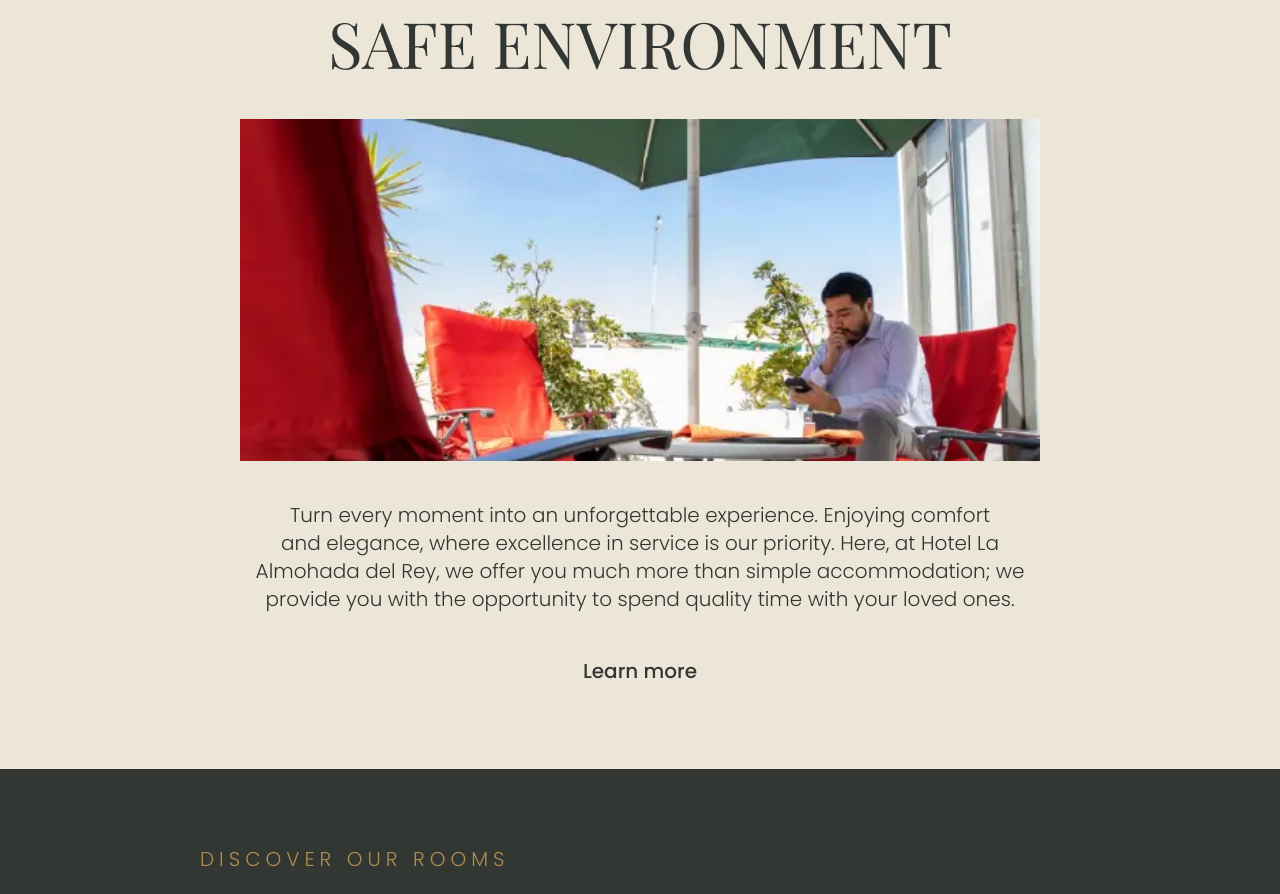
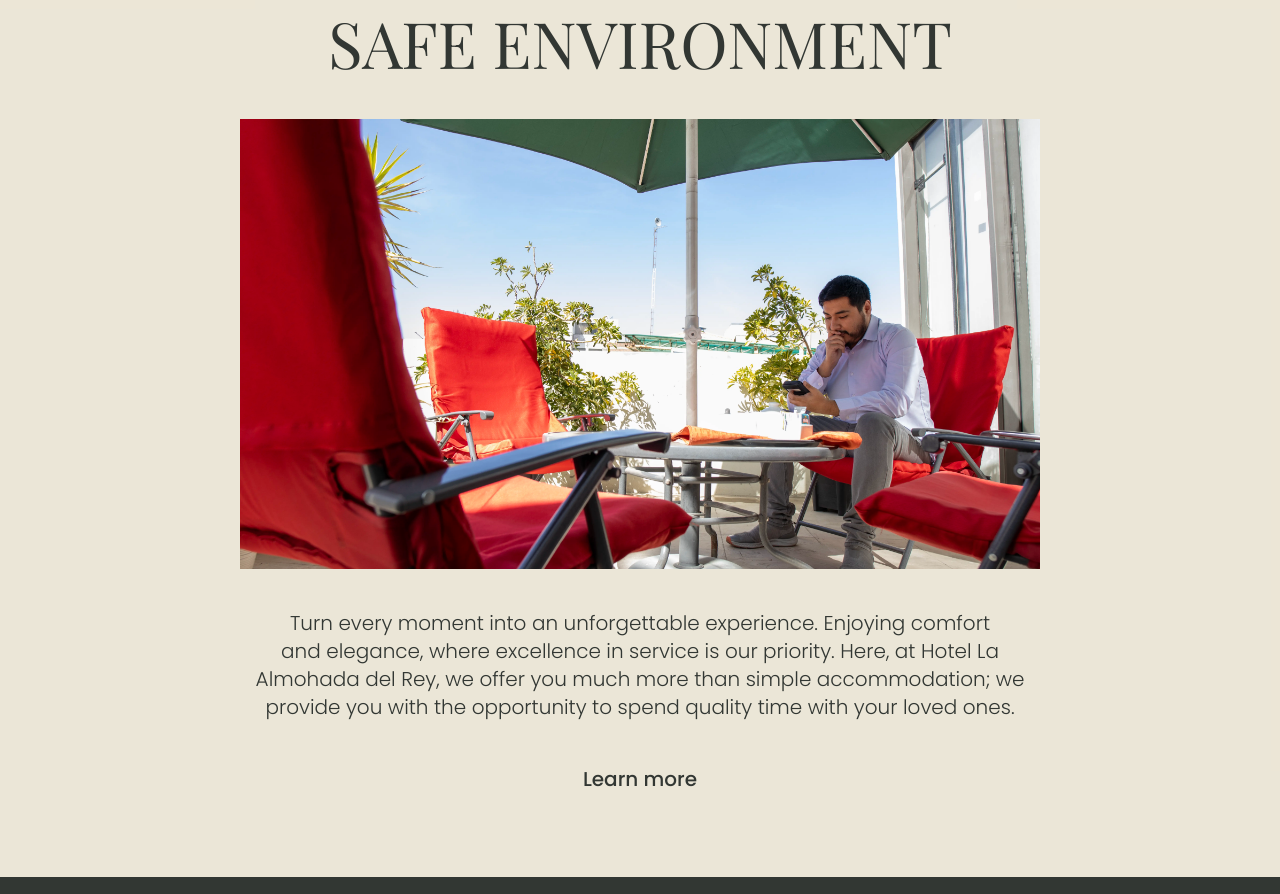
Before and after one commit to digitales-2025/landing-almohada-rey, a Next.js app: page /en in a window 1280 px wide. Shown: the part 1008-1902 px from the top of the page. Built offline with nearby package versions, Linux system fonts and the light colour scheme; no server answers; a web font is replaced by a local one; what @next/env, tailwindcss-animated would draw is missing.

Commit message:
feat: cambio de imagen del home

```diff
--- a/src/app/[locale]/components/SafeHostSection.tsx
+++ b/src/app/[locale]/components/SafeHostSection.tsx
@@ -27,7 +27,7 @@ export const SafeHostSection = () => {
                 <figure className="w-full flex justify-center ">
                     <img
                         src="/home/TerracePhoto.webp"
-                        className="max-w-[880px] w-full aspect-21/9 object-cover object-top-right md:object-top"
+                        className="max-w-[1100px] w-full aspect-video object-cover object-top-right md:object-top"
                         alt="TerracePhoto"
                     />
                 </figure>
--- a/src/app/[locale]/experiencias/components/ServicesSection.tsx
+++ b/src/app/[locale]/experiencias/components/ServicesSection.tsx
@@ -24,7 +24,6 @@ export const ServicesSection = () => {
         { id: 'item11', name: t('services.item11') },
         { id: 'item2', name: t('services.item2') },
         { id: 'item19', name: t('services.item19') },
-        { id: 'item4', name: t('services.item4') },
     ];
 
     return (
```
Also changed, not shown: public/home/TerracePhoto.webp.
